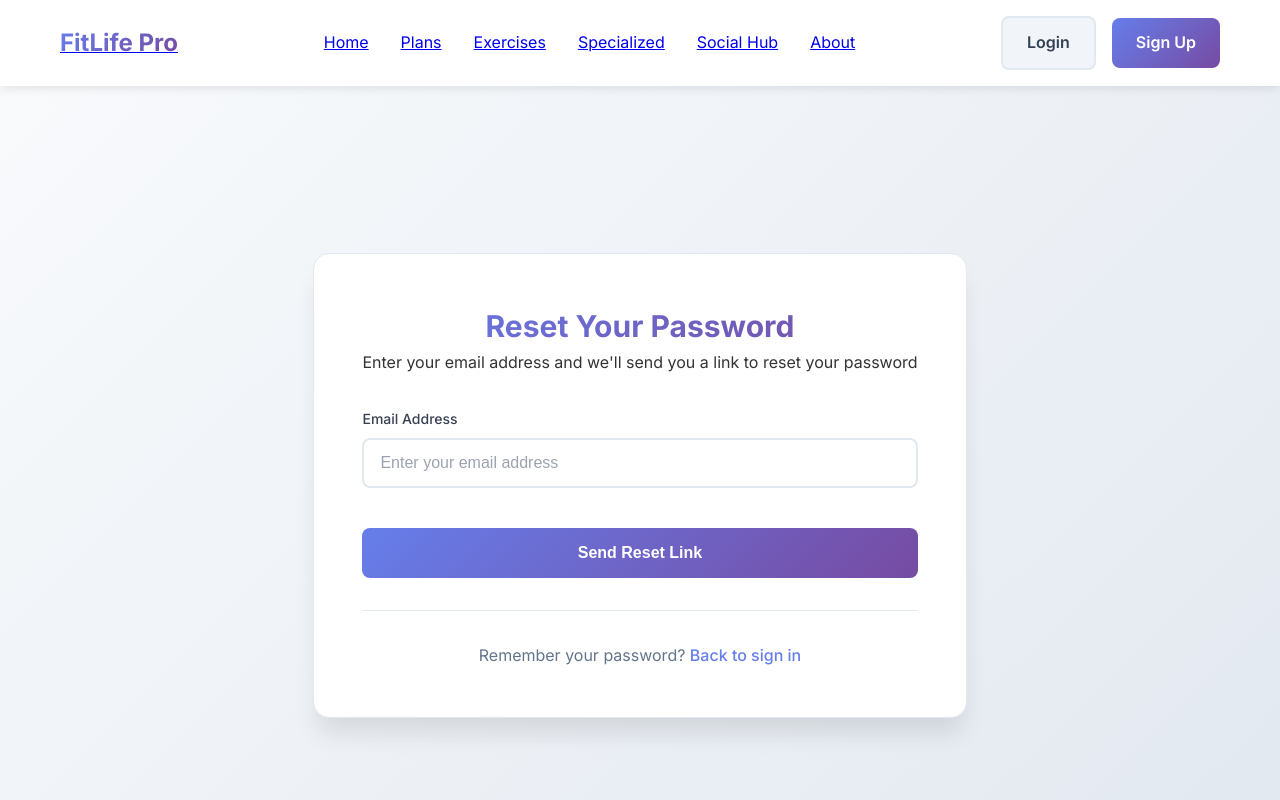
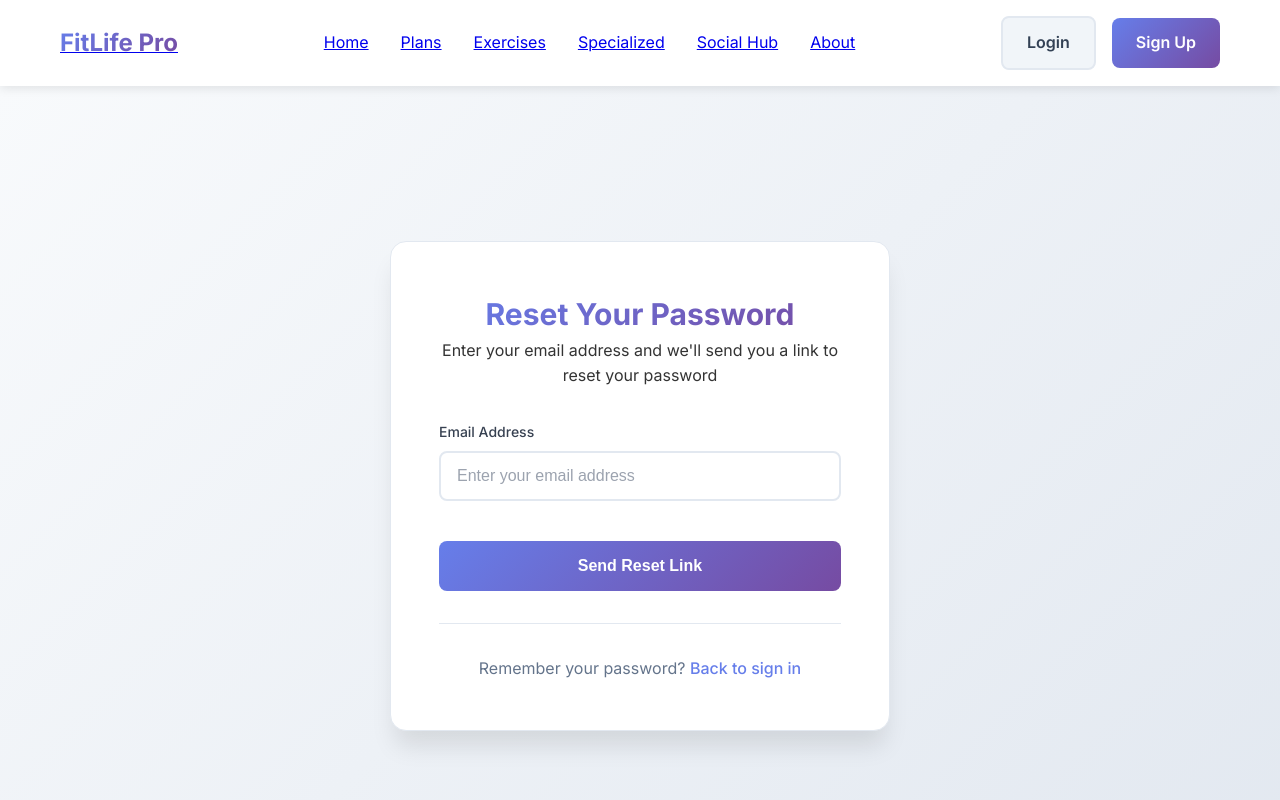
Before and after one commit to DhruvVcet/food_workout_app, a Next.js app: page /forgot-password in a window 1280 px wide. Shown: the top 800 px of the page. Built offline with nearby package versions, Linux system fonts and the light colour scheme.

Commit message:
Add centered auth container style
cgen-97b7ef9fc80545daa1feb0ebf144c2dd

```diff
--- a/app/globals.css
+++ b/app/globals.css
@@ -592,6 +592,11 @@ body {
   align-items: center;
 }
 
+.auth-container-centered {
+  max-width: 500px;
+  margin: 0 auto;
+}
+
 .auth-card {
   background: white;
   padding: 3rem;
```
